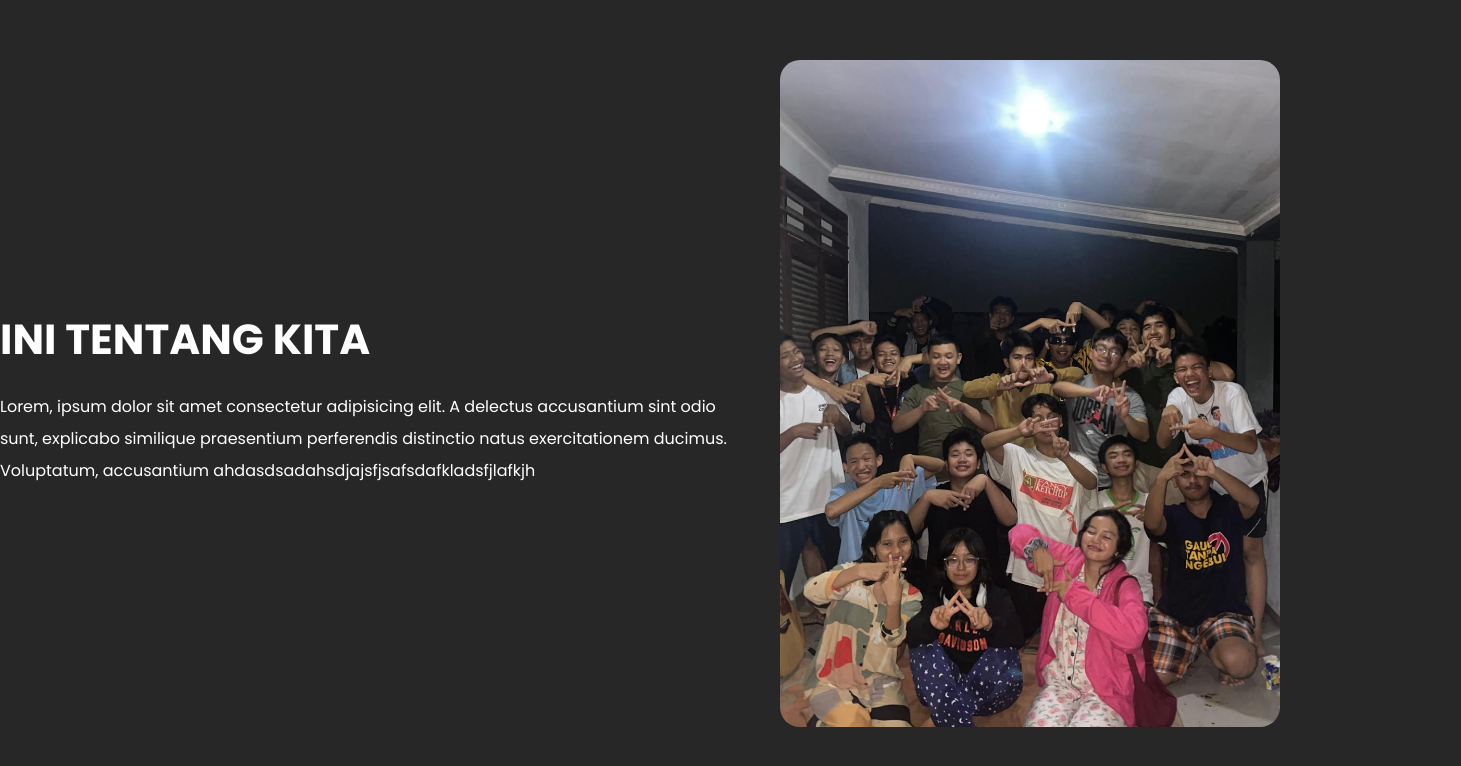
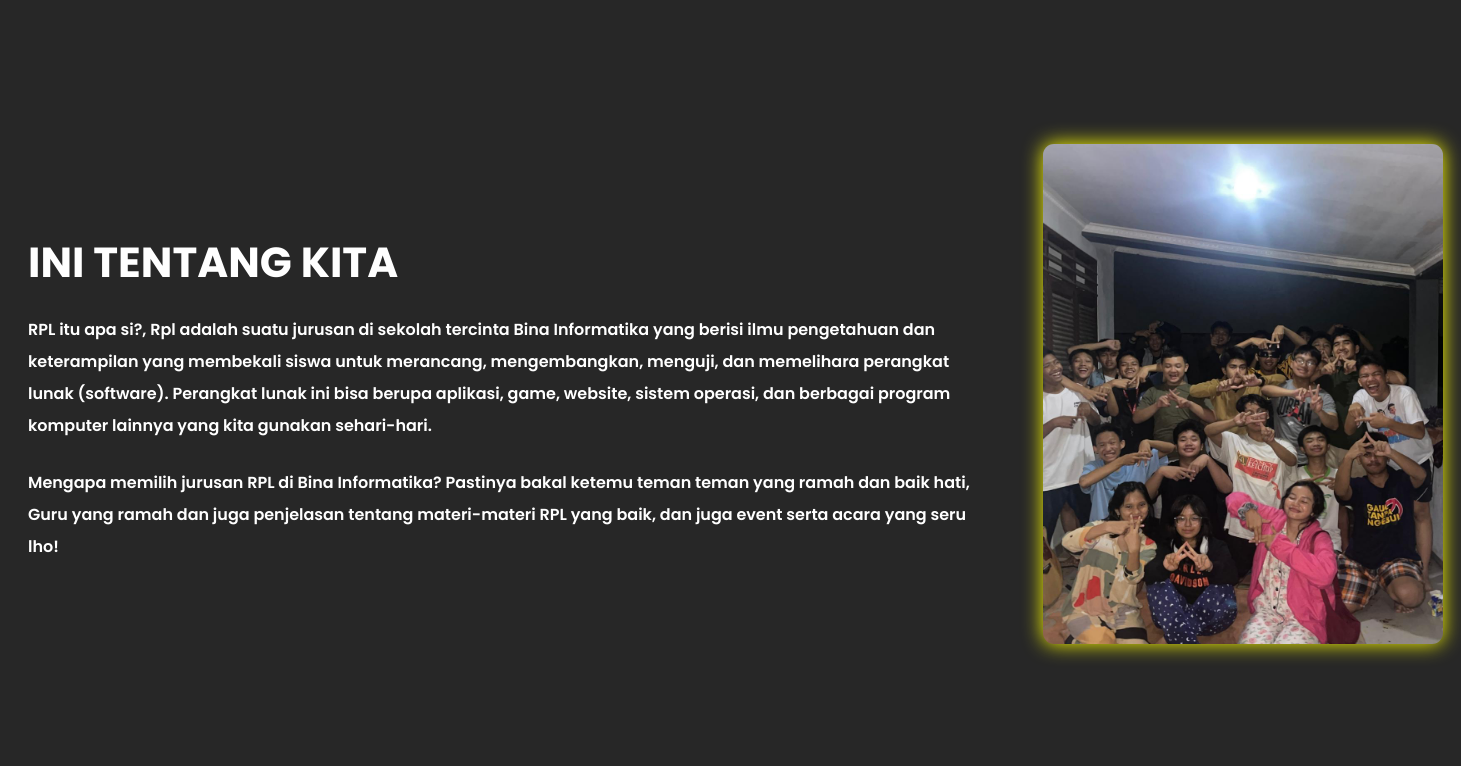
Before and after one commit to Safdeez/web_rpl, a plain HTML site: page index3.html in a window 1280 px wide. Shown: the part 878-1644 px from the top of the page, 1461 px wide, since content can reach past the window. Drawn offline with Linux system fonts and the light colour scheme.

Commit message:
menambahkan about page -japrong

```diff
--- a/assets/css/home.css
+++ b/assets/css/home.css
@@ -110,7 +110,7 @@ nav .navbar-lighting::after {
     position: relative ;
     height: 100vh;
     width: 100%;
-    background-image: linear-gradient(rgba(0, 0, 0, 0.6), rgba(0, 0, 0, 0.6)), url('morse.png');
+    background-image: linear-gradient(rgba(0, 0, 0, 0.6), rgba(0, 0, 0, 0.6)), url('../img/morse.png');
     background-size: cover;
     background-position: center center;
     background-repeat: no-repeat;
--- a/assets/css/mantap3.css
+++ b/assets/css/mantap3.css
@@ -19,6 +19,7 @@ body {
     margin: 0;
     min-height: 100vh;
     background: rgb(39, 39, 39);
+    overflow-x: hidden;
 }
 
 @keyframes navbar-lighting {
@@ -119,37 +120,49 @@ nav .navbar-lighting::after {
     display: flex;
     flex-direction: row;
     align-items: center;
-    justify-content: center;
+    justify-content: space-between;
+    padding: 18px;
+    padding-left: 28px;
+    font-weight: 600;
   }
 
   .about .box-about .box:nth-child(1) {
     padding-right: 30px;
   }
 
+
+  .box1 > p {
+    width: 950px;
+  }
+
   .about .box-about .box:nth-child(1) h1 {
     font-size: 42px;
     margin-bottom: 20px;
+
   }
 
   .about .box-about .box:nth-child(1) p {
     line-height: 2;
   }
 
-  .about .box-about .box:nth-child(2) img {
-    border-radius: 20px;
-    -webkit-border-radius: 20px;
-    -moz-border-radius: 20px;
-    -ms-border-radius: 20px;
-    -o-border-radius: 20px;
-    width: 500px;
+  .img{
+    padding-left: 35px;
   }
+
+  .img > img{
+    width: 400px;
+    height: 500px;
+    border-radius: 11px;
+    filter: drop-shadow(0 0 10px yellow);
+  }
+
 
 
 .nugget {
     position: relative ;
     height: 100vh;
     width: 100%;
-    background-image: linear-gradient(rgba(0, 0, 0, 0.6), rgba(0, 0, 0, 0.6)), url('assets/img/AKUDIPENJARATIDAK.png');
+    background-image: linear-gradient(rgba(0, 0, 0, 0.6), rgba(0, 0, 0, 0.6)), url('../img/AKUDIPENJARATIDAK.png');
     background-size: cover;
     background-position: center center;
     background-repeat: no-repeat;
@@ -160,7 +173,7 @@ nav .navbar-lighting::after {
 
 .nugget-judul{
     font-size: 18px;
-    margin-top: 500px;
+    margin-top: 415px;
     text-transform: uppercase;
     letter-spacing: 2px;
     color: #fff;
@@ -170,4 +183,17 @@ nav .navbar-lighting::after {
 
 .nugget .nugget-judul h1{
     color: rgb(238, 238, 5);
+    font-weight: 800;
 }
+
+/* footer{
+    display: flex;
+    gap: 4px;
+    position: relative;
+
+}
+
+footer > img{
+    height: 60px;
+
+  } */
--- a/index3.html
+++ b/index3.html
@@ -37,15 +37,22 @@
       <section class="about" id="about">
           <div class="container">
             <div class="box-about">
-              <div class="box" data-aos="fade-right" data-aos-duration="1000">
+              <div class="box box1" data-aos="fade-right" data-aos-duration="1000">
                 <h1>INI TENTANG KITA</h1>
                 <p>
-                  Lorem, ipsum dolor sit amet consectetur adipisicing elit. A delectus accusantium sint odio sunt, explicabo similique praesentium perferendis distinctio natus exercitationem ducimus. Voluptatum, accusantium ahdasdsadahsdjajsfjsafsdafkladsfjlafkjh
+                  RPL itu apa si?, Rpl adalah suatu jurusan di sekolah tercinta Bina Informatika yang berisi ilmu pengetahuan dan keterampilan yang membekali siswa untuk merancang, mengembangkan, menguji, dan memelihara perangkat lunak (software). Perangkat lunak ini bisa berupa aplikasi, game, website, sistem operasi, dan berbagai program komputer lainnya yang kita gunakan sehari-hari.
                 </p>
+                <br>
+                <p>Mengapa memilih jurusan RPL di Bina Informatika? Pastinya bakal ketemu teman teman yang ramah dan baik hati, Guru yang ramah dan juga penjelasan tentang materi-materi RPL yang baik, dan juga event serta acara yang seru lho!  </p>
               </div>
-              <div class="box" data-aos="zoom-in" data-aos-duration="1000">
+              <div class="img" data-aos="zoom-in" data-aos-duration="1000">
                 <img src="assets/img/Bersamakitaheshteg.png" alt="" />
               </div>
             </div>
           </div>
         </section>
+        <!-- <footer  data-aos="zoom-in" data-aos-duration="1000">
+          <img src="assets/img/youtube.png" alt="" />
+          <img src="assets/img/tiktok.png" alt="" />
+          <img src="assets/img/instragam.png" alt="" />
+        </footer> -->
```
Also changed, not shown: index.html (+2 -2 lines), rpl.html (deleted, +0 -11 lines), rpl.css (deleted).
